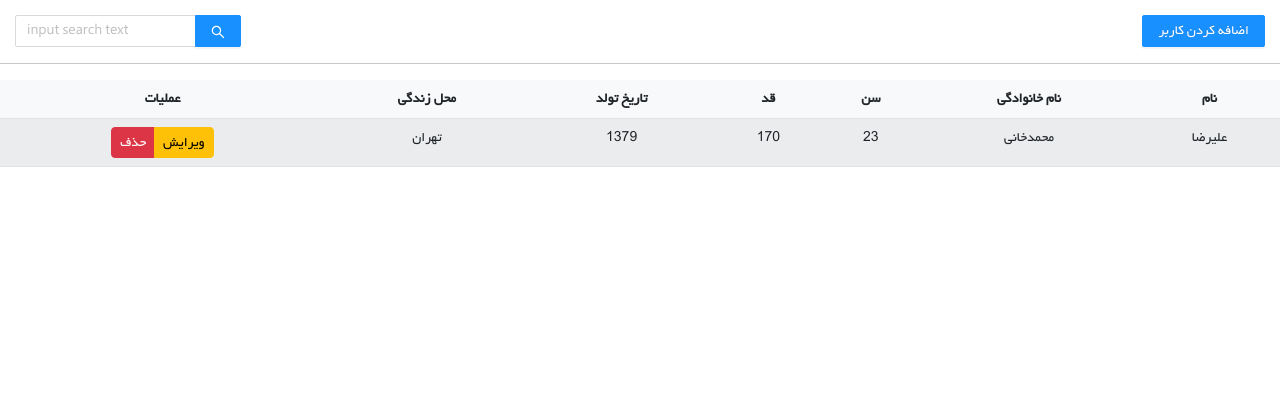
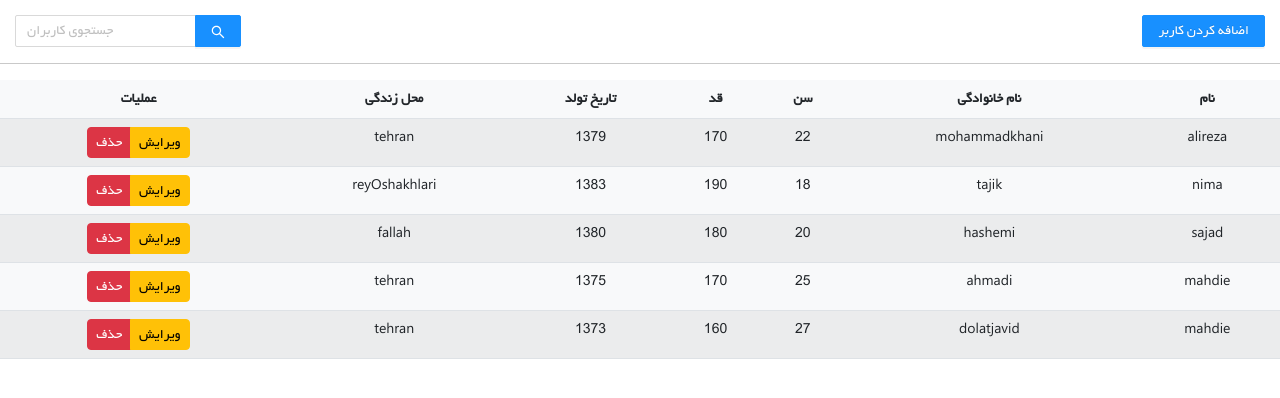
Before and after one commit to alirezamhi/dashboard-app, a React (Create React App) app: page / in a window 1280 px wide. Shown: the top 398 px of the page. Built offline with nearby package versions, Linux system fonts and the light colour scheme.

Commit message:
fix(table data): show table data with bootstrap table

```diff
--- a/src/App.js
+++ b/src/App.js
@@ -1,5 +1,5 @@
-import Header from './Components/header/Header';
-import ShowUser from './Components/ShowUser/ShowUser';
+import Header from './components/header/Header';
+import ShowUser from './components/ShowUser/ShowUser';
 
 function App() {
   return (
--- a/src/Components/ModalForm/index.js
+++ b/src/Components/ModalForm/index.js
@@ -5,6 +5,7 @@ import { useDispatch, useSelector } from 'react-redux';
 import * as userActions from "../../Store/user/user.action";
 
 export function ModalForm() {
+    const users = useSelector((state) => state.user);
     const [inputValue, setInputValue] = useState({
         name: "",
         family: "",
@@ -18,6 +19,7 @@ export function ModalForm() {
             return { ...prev, ...obj }
         })
     }
+    console.log(users);
     const dispatch = useDispatch();
     return (
         <>
--- a/src/components/ShowUser/ShowUser.js
+++ b/src/components/ShowUser/ShowUser.js
@@ -1,6 +1,8 @@
 import React from "react";
+import { useSelector } from "react-redux";
 import Style from "./ShowUser.module.css"
 const ShowUser = () => {
+  const usersData = useSelector((state) => state.user)
   return (
     <div className="bg-light">
       <table className="table table-striped table-hover">
@@ -16,6 +18,8 @@ const ShowUser = () => {
           </tr>
         </thead>
         <tbody>
+          {usersData.map((value, index) => {
+            return <>
               <tr className={Style.text_align}>
                 <td>
                   <div class="btn-group">
@@ -23,13 +27,16 @@ const ShowUser = () => {
                     <button type="button" className="btn btn-warning btn-sm">ویرایش</button>
                   </div>
                 </td>
-            <td>تهران</td>
-            <td>1379</td>
-            <td>170</td>
-            <td>23</td>
-            <td>محمدخانی</td>
-            <td>علیرضا</td>
+                <td>{value.city}</td>
+                <td>{value.birthday}</td>
+                <td>{value.size}</td>
+                <td>{value.age}</td>
+                <td>{value.family}</td>
+                <td>{value.name}</td>
               </tr>
+            </>
+          })
+          }
         </tbody>
       </table>
     </div>
--- a/src/components/header/HeaderSearch.js
+++ b/src/components/header/HeaderSearch.js
@@ -16,7 +16,7 @@ const HeaderSearch = () => {
   return (
     <div >
       <Space direction="vertical">
-      <Search placeholder="input search text" onSearch={onSearch} enterButton />
+        <Search placeholder="جستجوی کاربران" onSearch={onSearch} enterButton />
       </Space>
     </div>
   );
```
Lines whose indentation alone changed are shown as unchanged.
